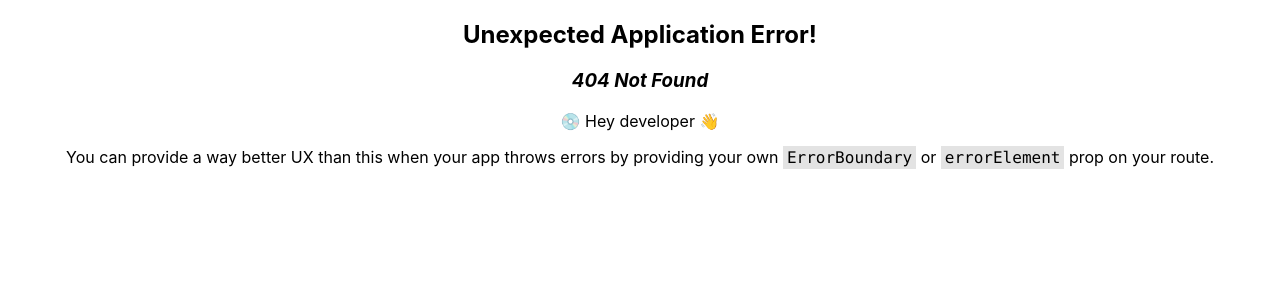
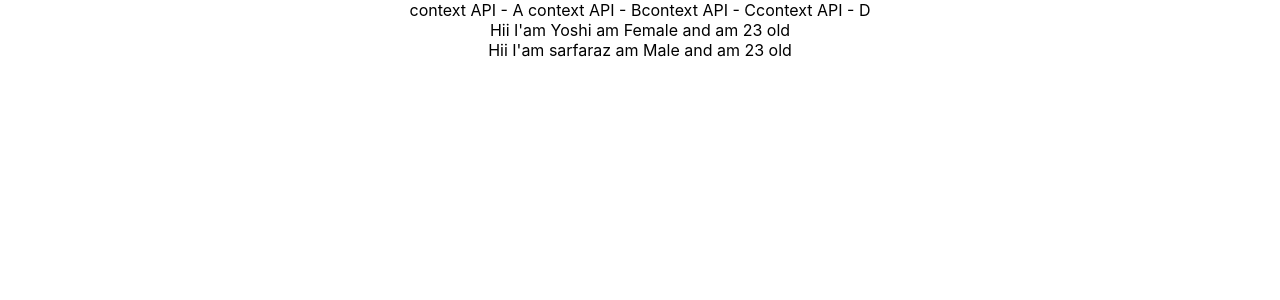
Before and after one commit to Chiranjeevi-s/React2024, a React (Create React App) app: page /context in a window 1280 px wide. Before the commit this address had no page. Shown: the top 300 px of the page. Built offline with nearby package versions, Linux system fonts and the light colour scheme.

Commit message:
context API

```diff
--- /dev/null
+++ b/src/Components/context API/childA.tsx
@@ -0,0 +1,13 @@
+import ChildB from "./childB";
+
+interface IChildAInterface {}
+
+const ChildA: React.FunctionComponent<IChildAInterface> = () => {
+  return (
+    <>
+      context API - A <ChildB />
+    </>
+  );
+};
+
+export default ChildA;
--- /dev/null
+++ b/src/Components/context API/childB.tsx
@@ -0,0 +1,13 @@
+import ChildC from "./childC";
+
+interface IChildBInterface {}
+
+const ChildB: React.FunctionComponent<IChildBInterface> = () => {
+  return (
+    <>
+      context API - B<ChildC />
+    </>
+  );
+};
+
+export default ChildB;
--- /dev/null
+++ b/src/Components/context API/childC.tsx
@@ -0,0 +1,13 @@
+import ChildD from "./childD";
+
+interface IChildCInterface {}
+
+const ChildC: React.FunctionComponent<IChildCInterface> = () => {
+  return (
+    <>
+      context API - C<ChildD />
+    </>
+  );
+};
+
+export default ChildC;
--- /dev/null
+++ b/src/Components/context API/childD.tsx
@@ -0,0 +1,26 @@
+import { MyContext } from "./contextAPI";
+
+interface IChildDInterface {}
+
+const ChildD: React.FunctionComponent<IChildDInterface> = () => {
+  return (
+    <>
+      context API - D
+      <MyContext.Consumer>
+        {(name) => {
+          return (
+            <>
+              {name.map((item: any, index: any) => (
+                <div key={index}>
+                  Hii I'am {item.name} am {item.sex} and am {item.age} old
+                </div>
+              ))}
+            </>
+          );
+        }}
+      </MyContext.Consumer>
+    </>
+  );
+};
+
+export default ChildD;
--- /dev/null
+++ b/src/Components/context API/contextAPI.tsx
@@ -0,0 +1,30 @@
+import { createContext } from "react";
+import ChildA from "./childA";
+
+interface IContextAPIInterface {}
+
+// Create the context with an initial value
+const MyContext = createContext<any>(null);
+
+const ContextAPI: React.FunctionComponent<IContextAPIInterface> = () => {
+  const name = [
+    {
+      name: "Yoshi",
+      age: 23,
+      sex: "Female",
+    },
+    {
+      name: "sarfaraz",
+      age: 23,
+      sex: "Male",
+    },
+  ];
+  return (
+    <MyContext.Provider value={name}>
+      <ChildA />
+    </MyContext.Provider>
+  );
+};
+
+export default ContextAPI;
+export { MyContext };
--- a/src/Route/index.tsx
+++ b/src/Route/index.tsx
@@ -1,6 +1,7 @@
 import { createBrowserRouter } from "react-router-dom";
 import Login from "../Components/login";
 import LazyLoading from "../Components/Lazy Loading Components/lazyloading";
+import ContextAPI from "../Components/context API/contextAPI";
 
 const COMPO_ROUTER = [
     {
@@ -10,6 +11,10 @@ const COMPO_ROUTER = [
     {
         path:'/lazy',
         element:<LazyLoading />
+    },
+    {
+        path:'/context',
+        element:<ContextAPI />
     }
 ]
 
```
Also changed, not shown: src/DOCS/context API.txt (added).
